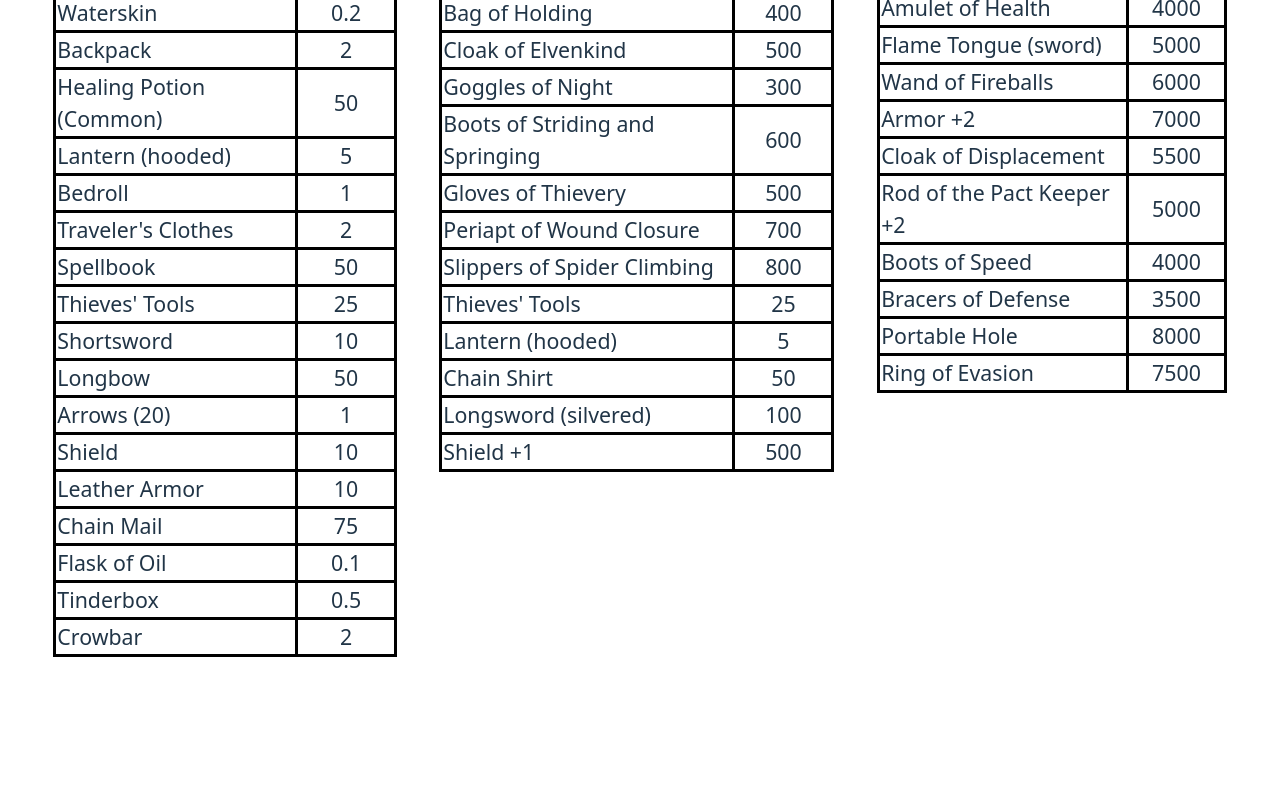
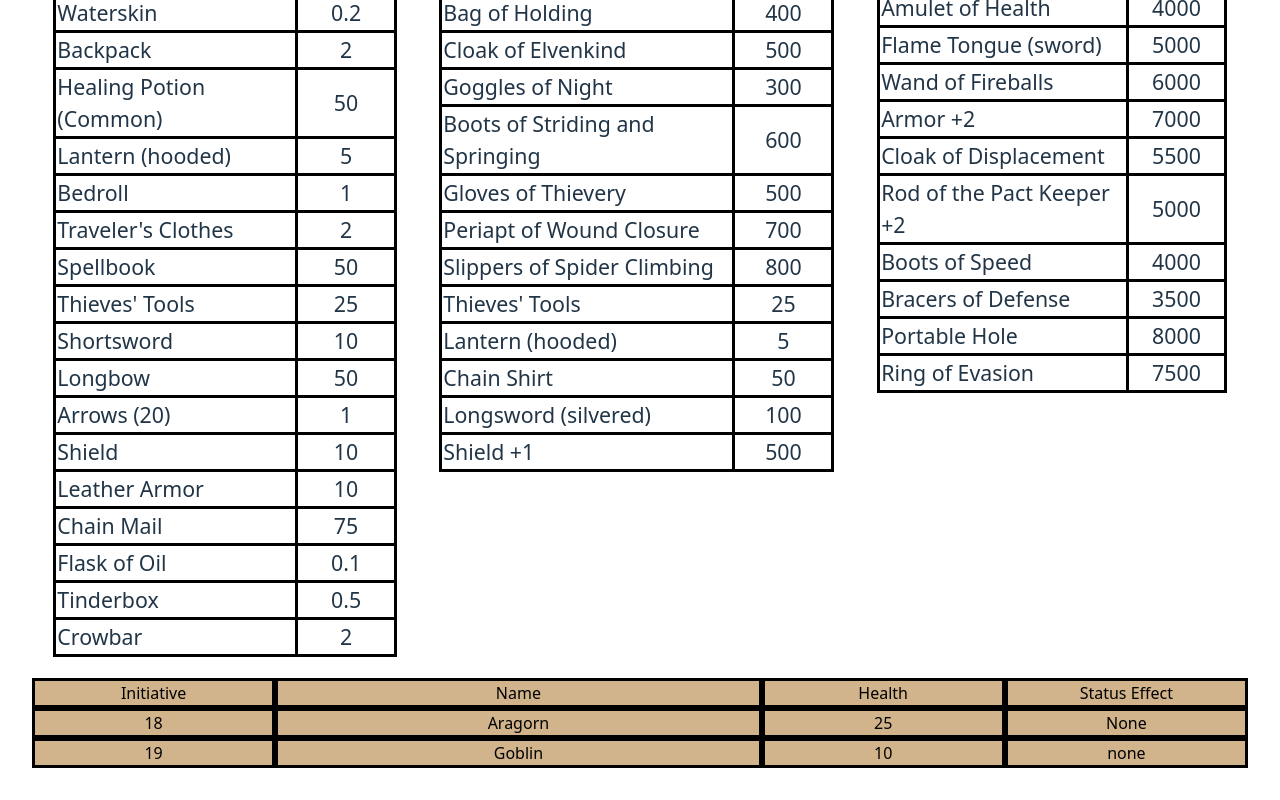
Before and after one commit to MikeShort11/DNDTools, a React (Vite) app: page / in a window 1280 px wide. Shown: the part 296-1096 px from the top of the page. Before the commit the page ends 1006 px from the top, so only its background shows below. Built offline with nearby package versions, Linux system fonts and the light colour scheme.

Commit message:
starting inititive tracker

```diff
--- a/src/App.jsx
+++ b/src/App.jsx
@@ -1,4 +1,5 @@
 import ShopTables from "./components/ShopTables/index";
+import InitiativeTracker from "./components/InitiativeTracker/index"
 
 import './App.css';
 
@@ -10,6 +11,9 @@ function App() {
       <div className="ShopTables" id="ShopTables">
         <ShopTables />
       </div>
+      <div>
+        <InitiativeTracker />
+      </div>
     </>
   )
 }
--- /dev/null
+++ b/src/components/InitiativeTracker/index.jsx
@@ -0,0 +1,49 @@
+import '../../App.css';
+import './initiative.css';
+
+class Fighter {
+	constructor(name, health, initiative = false, statusEffect = "none") {
+		this.name = name;
+		this.health = health;
+		this.statusEffect = statusEffect;
+
+		this.initiative = initiative === false
+			? Math.floor(Math.random() * 21)
+			: initiative;
+	}
+}
+
+let fighter_list = [];
+
+// Add fighters to the list
+function addFighters(name, health, initiative = false, statusEffect = "none") {
+	fighter_list.push(new Fighter(name, health, initiative, statusEffect));
+}
+
+// Test data
+addFighters("Aragorn", 25, 18, "None");
+addFighters("Goblin", 10);
+
+function Tracker() {
+	return (
+		<>
+			<div className="InitiativeTrackerItem" id="InitiativeItem">
+				<div className="InitiativeTrackerDetail" id="InitiativeSlot">Initiative</div>
+				<div className="InitiativeTrackerDetail" id="Name">Name</div>
+				<div className="InitiativeTrackerDetail" id="Health">Health</div>
+				<div className="InitiativeTrackerDetail" id="StatusEffects">Status Effect</div>
+			</div>
+
+			{fighter_list.map((fighter, index) => (
+				<div className="InitiativeTrackerItem" id="InitiativeItem" key={index}>
+					<div className="InitiativeTrackerDetail" id="InitiativeSlot">{fighter.initiative}</div>
+					<div className="InitiativeTrackerDetail" id="Name">{fighter.name}</div>
+					<div className="InitiativeTrackerDetail" id="Health">{fighter.health}</div>
+					<div className="InitiativeTrackerDetail" id="StatusEffects">{fighter.statusEffect}</div>
+				</div>
+			))}
+		</>
+	);
+}
+
+export default Tracker;
--- /dev/null
+++ b/src/components/InitiativeTracker/initiative.css
@@ -0,0 +1,10 @@
+.InitiativeTrackerItem {
+	display: grid;
+	grid-template-columns: 1fr 2fr 1fr 1fr;
+}
+
+.InitiativeTrackerDetail {
+	border: solid black;
+	background-color: tan;
+	color: black;
+}
```
